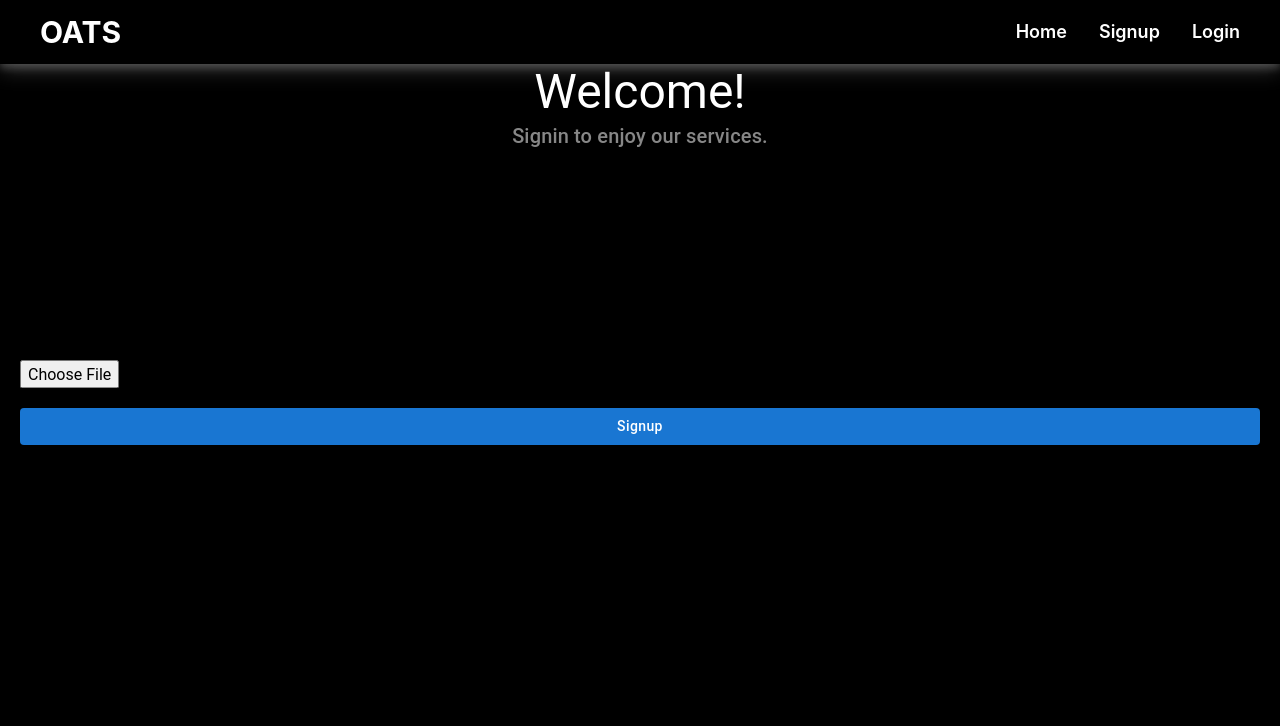
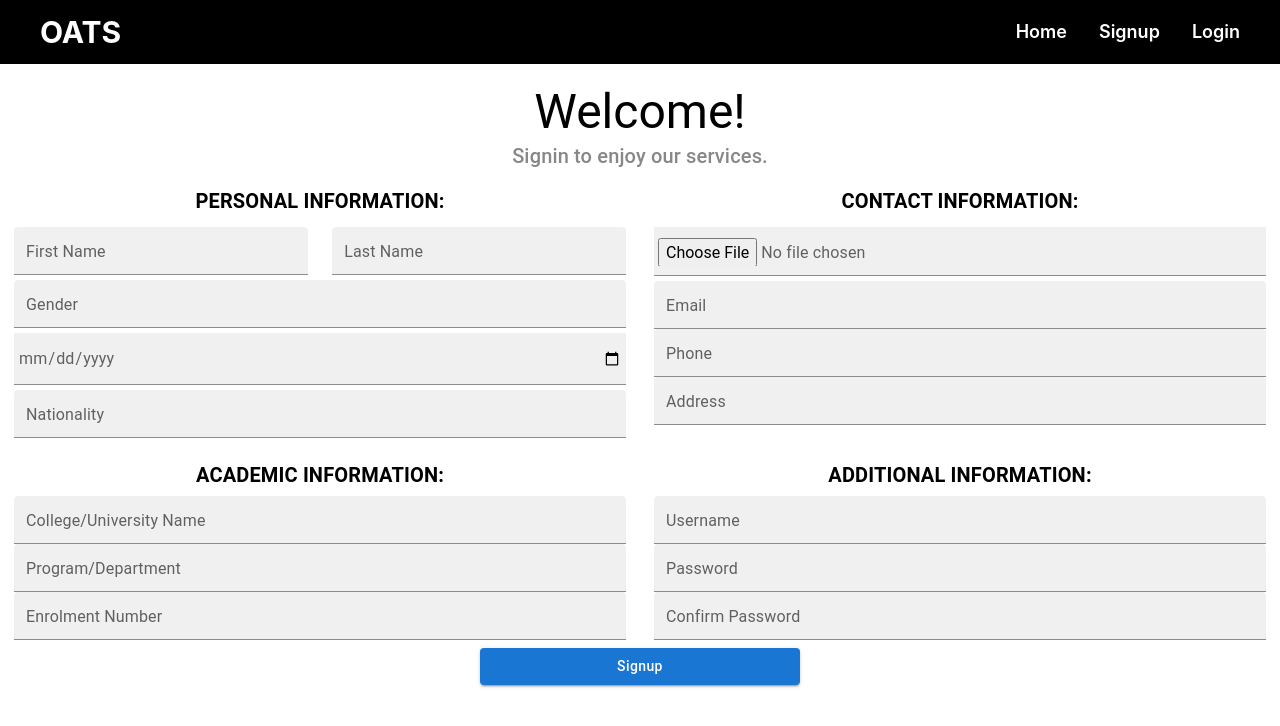
Before and after one commit to prince-sunsara/College-Project, a React (Create React App) app in the folder Frontend/: page /signup in a window 1280 px wide. Shown: the top 726 px of the page. Built offline with nearby package versions, Linux system fonts and the light colour scheme.

Commit message:
registation and login design work done

```diff
--- a/Frontend/src/components/authForm/LoginForm.jsx
+++ b/Frontend/src/components/authForm/LoginForm.jsx
@@ -3,7 +3,6 @@ import React, { useContext } from 'react';
 import { useNavigate } from 'react-router-dom';
 import { loginUser } from '../../services/api';
 import { ContextApi } from '../../context/ContextApi';
-
 
 const LoginForm = () => {
 
@@ -37,27 +36,35 @@ const LoginForm = () => {
     }
 
     return (
-        <Box className="pt-[64px]">
-            <Typography variant='h3'>Welcome!</Typography>
-            <Typography variant='h6' className='text-[#878787]'>Please login to continue.</Typography>
+        <Box className="mt-[64px] pt-5 text-center">
+            <Typography align='center' variant='h3'>Welcome!</Typography>
+            <Typography align='center' variant='h6' className='text-[#878787]'>Please login to continue.</Typography>
+            <Box className="flex flex-col w-1/2 my-5 mx-auto">
                 <TextField
-                variant='standard'
-                label="Email"
-                name='email'
-                value={login.email}
+                    label="Enrolment Number"
+                    variant='filled'
+                    color='secondary'
+                    name='prn'
+                    type='number'
+                    value={login.prn}
                     onChange={onLoginInputChange}
+                    margin='dense'
                 />
                 <TextField
-                variant='standard'
                     label="Password"
+                    variant='filled'
+                    color='secondary'
                     name='password'
                     value={login.password}
                     onChange={onLoginInputChange}
+                    margin='dense'
                 />
+            </Box>
             {error && <Typography className='text-red-500 text-sm'>Please enter valid email or password!</Typography>}
             <Button
                 variant='contained'
                 onClick={(e) => loginAuth(e)}
+                style={{ width: "25%", textTransform: 'none' }}
             >
                 Login
             </Button>
--- a/Frontend/src/components/authForm/SignupForm.jsx
+++ b/Frontend/src/components/authForm/SignupForm.jsx
@@ -1,23 +1,26 @@
-import { Box, Button, Input, TextField, Typography, styled } from '@mui/material';
+import { Box, Button, Grid, Input, TextField, Typography, styled } from '@mui/material';
 import React, { useContext } from 'react';
 import { useNavigate } from 'react-router-dom';
 import { createUser } from '../../services/api';
 import { ContextApi } from '../../context/ContextApi';
 
-const Wrapper = styled(Box)`
+const FormBox = styled(Grid)`
+    display: flex;
+    flex-direction: column;
+    padding: 8px 14px;
     & > * {
-        margin-bottom: 10px;
-    };
-    & > button {
-        margin: 10px 0px;
-        text-transform: none;
+        margin: 5px 0;
+    }
+    &>h6{
+        text-transform: uppercase;
+        font-weight: 600;
     }
 `;
 
 const SignupForm = () => {
-
     const navigate = useNavigate();
     const { userData, setUserData, error, setError, file, setFile } = useContext(ContextApi);
+    const current = new Date().toISOString().split("T")[0];
 
 
     /// user signup input changes
@@ -55,26 +58,93 @@ const SignupForm = () => {
         }
     }
 
+
     return (
-        <Wrapper className="pt-[64px] flex flex-col p-5 text-center">
+        <Box className="mt-[64px] pt-5 text-center">
             <Typography variant='h3'>Welcome!</Typography>
             <Typography variant='h6' className='text-[#878787]'>Signin to enjoy our services.</Typography>
+
+            <Grid container>
+
+                {/* personal info */}
+                <FormBox item xl={6} lg={6}>
+                    <Typography variant='h6'>Personal Information:</Typography>
+                    <Box className="flex justify-between">
                         <TextField
-                variant='standard'
+                            variant='filled'
+                            color='secondary'
                             onChange={handleSignupInputChange}
-                name='name'
-                value={userData.name}
-                label="Name"
+                            name='fname'
+                            value={userData.fname}
+                            label="First Name"
+                            className='w-[48%]'
+                            size='small'
                         />
                         <TextField
-                variant='standard'
+                            variant='filled'
+                            color='secondary'
+                            onChange={handleSignupInputChange}
+                            name='lname'
+                            value={userData.lname}
+                            label="Last Name"
+                            className='w-[48%]'
+                            size='small'
+                        />
+                    </Box>
+
+                    <TextField
+                        variant='filled'
+                        color='secondary'
+                        onChange={handleSignupInputChange}
+                        name='gender'
+                        value={userData.gender}
+                        label="Gender"
+                        size='small'
+                    />
+                    <Input
+                        type='date'
+                        value={userData.birthdate}
+                        onChange={handleSignupInputChange}
+                        name='birthdate'
+                        max={current}
+                        style={{ color: "#616161", background: "#f0f0f0", padding: "10px 4px" }}
+                    />
+                    <TextField
+                        variant='filled'
+                        color='secondary'
+                        onChange={handleSignupInputChange}
+                        name='nationality'
+                        value={userData.nationality}
+                        label="Nationality"
+                        size='small'
+                    />
+                </FormBox>
+
+                {/* contact info */}
+                <FormBox item xl={6} lg={6}>
+                    <Typography variant='h6'>Contact Information:</Typography>
+                    <Input
+                        type='file'
+                        onChange={(e) => setFile(e.target.files[0])}
+                        inputProps={{ accept: 'image/*' }}
+                        className='mt-3'
+                        name='file'
+                        color='secondary'
+                        size='small'
+                        style={{ color: "#616161", background: "#f0f0f0", padding: "10px 4px" }}
+                    />
+                    <TextField
+                        variant='filled'
+                        color='secondary'
                         onChange={handleSignupInputChange}
                         name='email'
                         value={userData.email}
                         label="Email"
+                        size='small'
                     />
                     <TextField
-                variant='standard'
+                        variant='filled'
+                        color='secondary'
                         onChange={handleSignupInputChange}
                         name='phone'
                         type='number'
@@ -83,29 +153,95 @@ const SignupForm = () => {
                         max={10}
                         value={userData.phone}
                         label="Phone"
+                        size='small'
                     />
                     <TextField
-                variant='standard'
+                        variant='filled'
+                        color='secondary'
+                        onChange={handleSignupInputChange}
+                        name='address'
+                        value={userData.address}
+                        label="Address"
+                        size='small'
+                    />
+                </FormBox>
+
+                {/* academic info */}
+                <FormBox item xl={6} lg={6}>
+                    <Typography variant='h6'>Academic Information:</Typography>
+                    <TextField
+                        variant='filled'
+                        color='secondary'
+                        onChange={handleSignupInputChange}
+                        name='email'
+                        value={userData.email}
+                        label="College/University Name"
+                        size='small'
+                    />
+                    <TextField
+                        variant='filled'
+                        color='secondary'
+                        onChange={handleSignupInputChange}
+                        name='email'
+                        value={userData.email}
+                        label="Program/Department"
+                        size='small'
+                    />
+                    <TextField
+                        variant='filled'
+                        color='secondary'
+                        onChange={handleSignupInputChange}
+                        name='prn'
+                        type='number'
+                        value={userData.prn}
+                        label="Enrolment Number"
+                        size='small'
+                    />
+                </FormBox>
+
+                {/* additional info */}
+                <FormBox item xl={6} lg={6}>
+                    <Typography variant='h6'>Additional Information:</Typography>
+                    <TextField
+                        variant='filled'
+                        color='secondary'
+                        onChange={handleSignupInputChange}
+                        name='username'
+                        value={userData.username}
+                        label="Username"
+                        size='small'
+                    />
+                    <TextField
+                        variant='filled'
+                        color='secondary'
                         onChange={handleSignupInputChange}
                         name='password'
                         value={userData.password}
                         label="Password"
+                        size='small'
                     />
-            <Input
-                type='file'
-                onChange={(e) => setFile(e.target.files[0])}
-                inputProps={{ accept: 'image/*' }}
-                className='mt-3'
-                name='file'
+                    <TextField
+                        variant='filled'
+                        color='secondary'
+                        onChange={handleSignupInputChange}
+                        name='password'
+                        value={userData.password}
+                        label="Confirm Password"
+                        size='small'
                     />
-            {error && <Typography>Please Enter valid credentials!</Typography>}
+                </FormBox>
+            </Grid>
+
+            {error && <Typography className='mt-3'>Please Enter valid credentials!</Typography>}
+
             <Button
                 variant='contained'
                 onClick={(e) => signupAuth(e)}
+                style={{ width: "25%", textTransform: 'none' }}
             >
                 Signup
             </Button>
-        </Wrapper>
+        </Box>
     )
 }
 
--- a/Frontend/src/context/ContextApi.js
+++ b/Frontend/src/context/ContextApi.js
@@ -10,10 +10,15 @@ export const ContextApiProvider = ({ children }) => {
         email: '',
         phone: '',
         password: '',
+        birthdate: '',
+        gender: '',
+        nationality: '',
+        address: '',
+        prn: '',
     });
     const [file, setFile] = useState('');
     const [login, setLogin] = useState({
-        email: '',
+        prn: '',
         password: '',
     });
     const [error, setError] = useState(false);
--- a/Frontend/src/index.css
+++ b/Frontend/src/index.css
@@ -9,8 +9,6 @@ body {
     sans-serif;
   -webkit-font-smoothing: antialiased;
   -moz-osx-font-smoothing: grayscale;
-  background: black;
-  color: white;
 }
 
 code {
```
Lines whose indentation alone changed are shown as unchanged.
